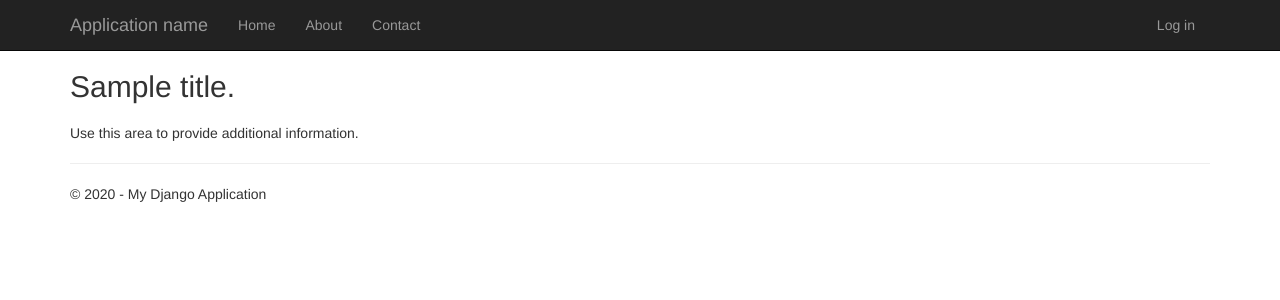
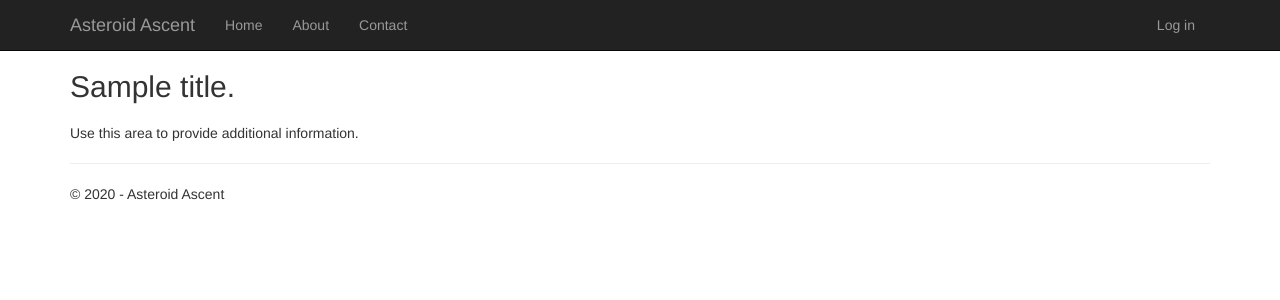
Before and after one commit to spaceappsnyc/asteroidascent, a Django app: template app/templates/app/about.html in a window 1280 px wide. Shown: the top 300 px of the page. Run offline with Django 3.2, Linux system fonts and the light colour scheme; the template is opened without the code that fills it: most values are stand-ins (such as "Sample title", 1, 10 or a date in 2020); some libraries are stand-ins or nearby versions.

Commit message:
changed footer title to "asteroid ascent"

```diff
--- a/app/templates/app/layout.html
+++ b/app/templates/app/layout.html
@@ -3,7 +3,7 @@
 <head>
     <meta charset="utf-8" />
     <meta name="viewport" content="width=device-width, initial-scale=1.0">
-    <title>{{ title }} - My Django Application</title>
+    <title>{{ title }} -  Asteroid Ascent</title>
     {% load staticfiles %}
     <link rel="stylesheet" type="text/css" href="{% static 'app/content/bootstrap.min.css' %}" />
     <link rel="stylesheet" type="text/css" href="{% static 'app/content/site.css' %}" />
@@ -19,7 +19,7 @@
                     <span class="icon-bar"></span>
                     <span class="icon-bar"></span>
                 </button>
-                <a href="/" class="navbar-brand">Application name</a>
+                <a href="/" class="navbar-brand">Asteroid Ascent</a>
             </div>
             <div class="navbar-collapse collapse">
                 <ul class="nav navbar-nav">
@@ -36,7 +36,7 @@
 {% block content %}{% endblock %}
         <hr/>
         <footer>
-            <p>&copy; {{ year }} - My Django Application</p>
+            <p>&copy; {{ year }} - Asteroid Ascent</p>
         </footer>
     </div>
 
--- a/app/views.py
+++ b/app/views.py
@@ -73,3 +73,6 @@ def knapsack(request):
                      'my_data': 'my_data',
                      })
                  )
+
+def load_data():
+    """ Loads the data from asterank and """
```
